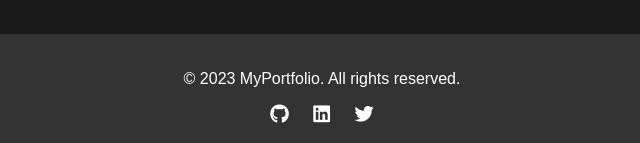
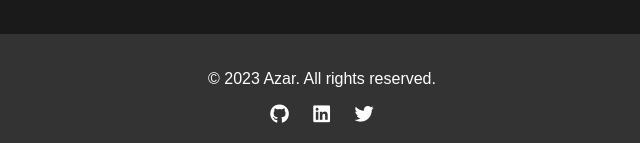
Before and after one commit to Azar-02/html-css-portfolio, a plain HTML site: page index.html in a window 1280 px wide. Shown: the part 1967-2110 px from the top of the page, 318-958 px from the left. Drawn offline with Linux system fonts and the light colour scheme.

Commit message:
Update index.html

```diff
--- a/index.html
+++ b/index.html
@@ -88,7 +88,7 @@
 
   <!-- Footer -->
   <footer class="footer">
-    <p>&copy; 2023 MyPortfolio. All rights reserved.</p>
+    <p>&copy; 2023 Azar. All rights reserved.</p>
     <div class="social-links">
       <a href="#" aria-label="GitHub"><i class="fab fa-github"></i></a>
       <a href="#" aria-label="LinkedIn"><i class="fab fa-linkedin"></i></a>
```
